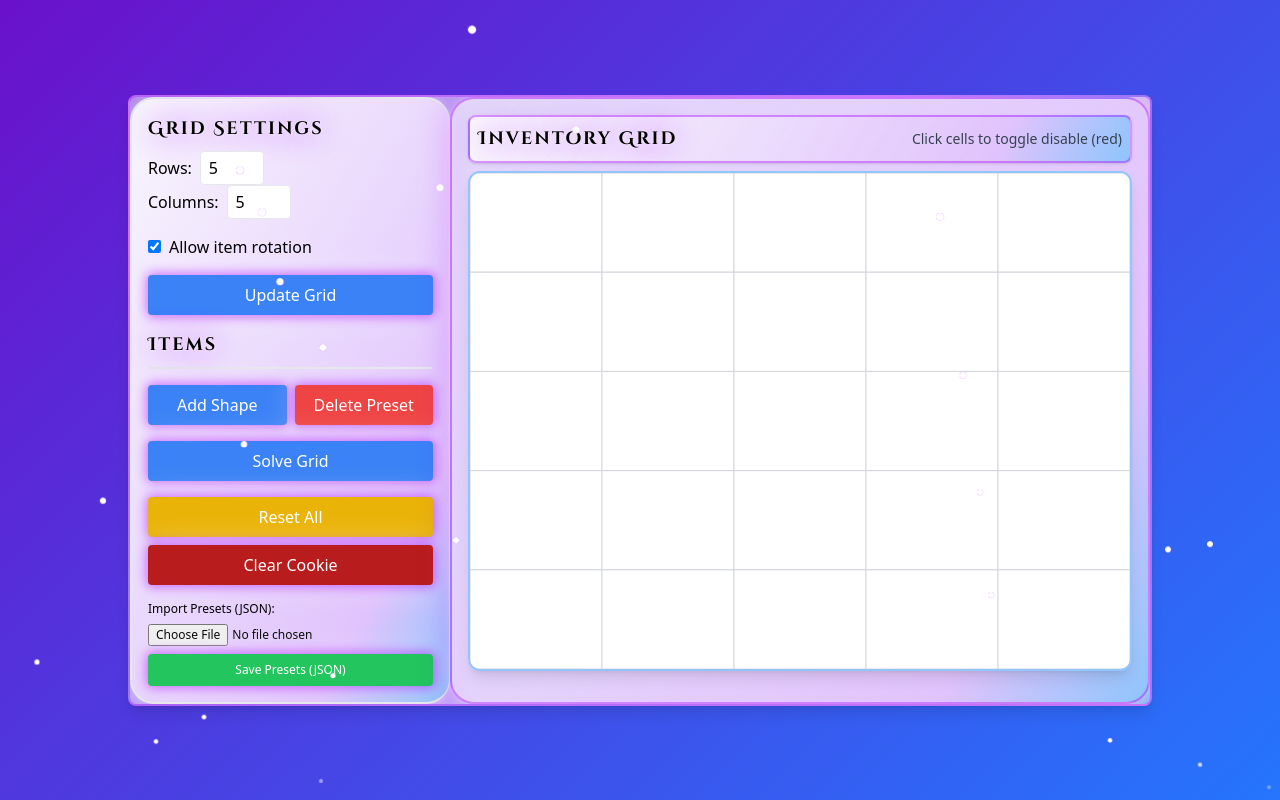
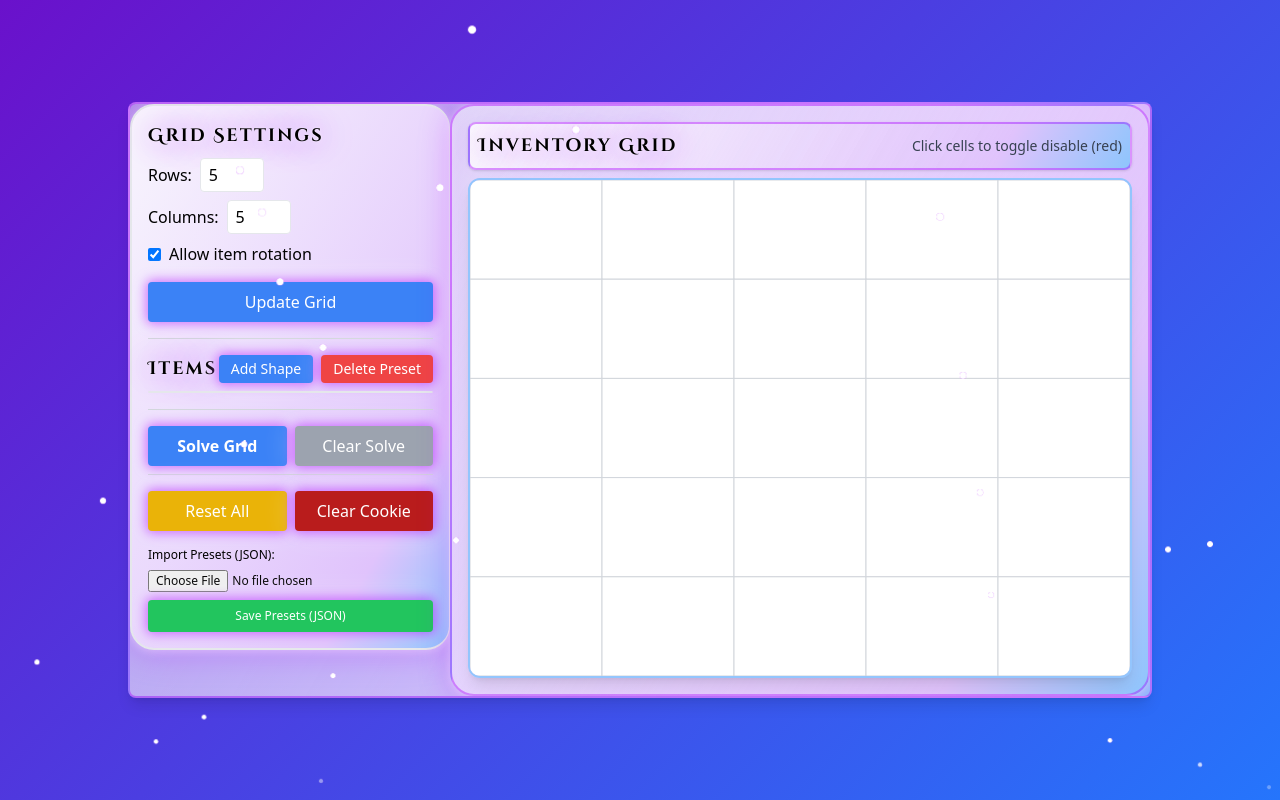
Before and after one commit to PEPSEALSEA/Inventory-Grid-Sorter, a plain HTML site: page index.html in a window 1280 px wide. Drawn offline with nearby package versions, Linux system fonts and the light colour scheme.

Commit message:
Refactor sidebar layout and add 'Clear Solve' action
Improves sidebar structure for better organization and usability, grouping related controls and actions. Adds a new 'Clear Solve' button to reset the current solution, and ensures the solution is cleared when items are added, duplicated, or deleted. Also fixes minor UI spacing and color assignment logic.

```diff
--- a/index.html
+++ b/index.html
@@ -82,14 +82,15 @@
     <div id="sparkle-container"></div>
     <div class="flex w-full max-w-5xl fantasy-panel shadow-lg rounded-lg overflow-hidden">
         <!-- Sidebar -->
-        <div class="w-80 bg-white/80 p-4 border-r border-gray-200 fantasy-panel">
-            <div class="mb-4">
+        <div class="w-80 bg-white/80 p-4 border-r border-gray-200 fantasy-panel flex flex-col h-full">
+            <!-- Grid Settings -->
+            <div class="mb-4 pb-4 border-b border-gray-300">
                 <h2 class="text-lg font-bold mb-2 fantasy-heading">Grid Settings</h2>
-                <div class="flex items-center mb2">
+                <div class="flex items-center mb-2">
                     <label class="mr-2">Rows:</label>
                     <input id="rows-input" type="number" min="1" value="5" class="w-16 border rounded px-2 py-1">
                 </div>
-                <div class="flex items-center mb-4">
+                <div class="flex items-center mb-2">
                     <label class="mr-2">Columns:</label>
                     <input id="cols-input" type="number" min="1" value="5" class="w-16 border rounded px-2 py-1">
                 </div>
@@ -99,18 +100,30 @@
                 </div>
                 <button id="update-grid" class="w-full bg-blue-500 text-white rounded py-2 hover:bg-blue-600 glow-btn">Update Grid</button>
             </div>
-            <div class="flex-1">
-                <h2 class="text-lg font-bold mb-2 fantasy-heading">Items</h2>
-                <ul id="item-list" class="border rounded max-h-64 overflow-y-auto mb-4"></ul>
+            <!-- Items -->
+            <div class="flex-1 flex flex-col pb-4 border-b border-gray-300">
+                <div class="flex items-center justify-between mb-2">
+                    <h2 class="text-lg font-bold fantasy-heading">Items</h2>
                 <div class="flex gap-2">
-                    <button id="add-shape" class="flex-1 bg-blue-500 text-white rounded py-2 hover:bg-blue-600 glow-btn">Add Shape</button>
-                    <button id="delete-preset" class="flex-1 bg-red-500 text-white rounded py-2 hover:bg-red-600 glow-btn">Delete Preset</button>
+                        <button id="add-shape" class="bg-blue-500 text-white rounded px-3 py-1 hover:bg-blue-600 glow-btn text-sm">Add Shape</button>
+                        <button id="delete-preset" class="bg-red-500 text-white rounded px-3 py-1 hover:bg-red-600 glow-btn text-sm">Delete Preset</button>
+                    </div>
                 </div>
-                <button id="solve-grid" class="w-full bg-blue-500 text-white rounded py-2 mt-4 hover:bg-blue-600 glow-btn">Solve Grid</button>
+                <ul id="item-list" class="border rounded max-h-64 overflow-y-auto"></ul>
             </div>
-            <div class="mt-4 flex flex-col gap-2">
-                <button id="reset-all" class="w-full bg-yellow-500 text-white rounded py-2 hover:bg-yellow-600 glow-btn">Reset All</button>
-                <button id="clear-cookie" class="w-full bg-red-700 text-white rounded py-2 hover:bg-red-800 glow-btn">Clear Cookie</button>
+            <!-- Solve Actions -->
+            <div class="pt-4 pb-2 border-b border-gray-300 flex flex-col gap-2">
+                <div class="flex gap-2">
+                    <button id="solve-grid" class="flex-1 bg-blue-500 text-white rounded py-2 hover:bg-blue-600 glow-btn text-base font-semibold">Solve Grid</button>
+                    <button id="clear-solve" class="flex-1 bg-gray-400 text-white rounded py-2 hover:bg-gray-500 glow-btn text-base">Clear Solve</button>
+                </div>
+            </div>
+            <!-- Utility Actions -->
+            <div class="pt-4 flex flex-col gap-2">
+                <div class="flex gap-2">
+                    <button id="reset-all" class="flex-1 bg-yellow-500 text-white rounded py-2 hover:bg-yellow-600 glow-btn">Reset All</button>
+                    <button id="clear-cookie" class="flex-1 bg-red-700 text-white rounded py-2 hover:bg-red-800 glow-btn">Clear Cookie</button>
+                </div>
                 <div class="mt-2">
                     <label class="block text-xs mb-1">Import Presets (JSON):</label>
                     <input id="import-presets" type="file" accept="application/json" class="w-full text-xs" />
@@ -210,6 +223,7 @@
                 document.getElementById('add-shape').addEventListener('click', (e) => this.showAddShapeMenu(e));
                 document.getElementById('delete-preset').addEventListener('click', (e) => this.showDeletePresetMenu(e));
                 document.getElementById('solve-grid').addEventListener('click', () => this.solveGrid());
+                document.getElementById('clear-solve').addEventListener('click', () => this.clearSolve());
                 document.getElementById('reset-all').addEventListener('click', () => this.resetAll());
                 document.getElementById('clear-cookie').addEventListener('click', () => this.clearAllData());
                 document.getElementById('update-custom-grid').addEventListener('click', () => this.updateCustomGrid());
@@ -353,7 +367,9 @@
             addPredefinedItem(shapeName) {
                 const shape = this.predefinedShapes[shapeName];
                 const name = `${shapeName} ${this.items.length + 1}`;
-                this.items.push({ name, shape, color: this.randomColor() });
+                const color = this.randomColor(this.items.length);
+                this.items.push({ name, shape, color });
+                this.solution = null;
                 this.updateItemList();
                 this.saveData();
                 this.drawGrid();
@@ -362,7 +378,9 @@
             addPresetItem(presetName) {
                 const shape = this.presets[presetName];
                 const name = `${presetName} ${this.items.length + 1}`;
-                this.items.push({ name, shape, color: this.randomColor() });
+                const color = this.randomColor(this.items.length);
+                this.items.push({ name, shape, color });
+                this.solution = null;
                 this.updateItemList();
                 this.saveData();
                 this.drawGrid();
@@ -476,6 +494,7 @@
             deleteItem(index) {
                 this.items.splice(index, 1);
                 this.previewingIndex = null;
+                this.solution = null;
                 this.updateItemList();
                 this.drawGrid();
                 this.saveData();
@@ -506,12 +525,15 @@
                 const newName = this.getNextItemName(baseName);
                 // Deep copy shape array
                 const newShape = item.shape.map(row => [...row]);
+                // Pick color not same as neighbors
+                const color = this.randomColor(index + 1);
                 const newItem = {
                     name: newName,
                     shape: newShape,
-                    color: this.randomColor()
+                    color: color
                 };
                 this.items.splice(index + 1, 0, newItem);
+                this.solution = null;
                 this.updateItemList();
                 this.drawGrid();
                 this.saveData();
@@ -523,7 +545,7 @@
                     return this.colors[this.usedColorIndex++];
                 } else {
                     // After all colors are used, pick randomly
-                    return this.colors[Math.floor(Math.random() * this.colors.length)];
+                return this.colors[Math.floor(Math.random() * this.colors.length)];
                 }
             }
 
@@ -875,6 +897,12 @@
                     URL.revokeObjectURL(url);
                 }, 100);
             }
+
+            clearSolve() {
+                this.solution = null;
+                this.drawGrid();
+                this.saveData();
+            }
         }
 
         window.app = new GridInventorySolver();
```
